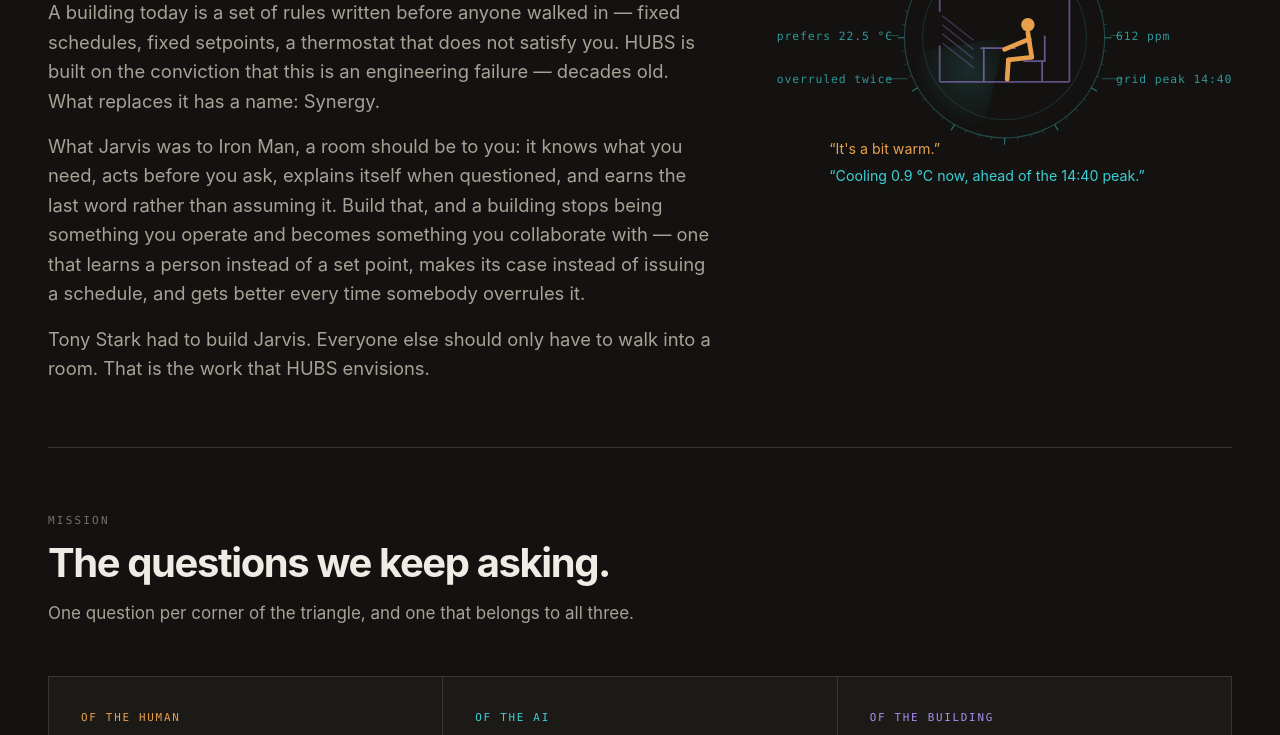
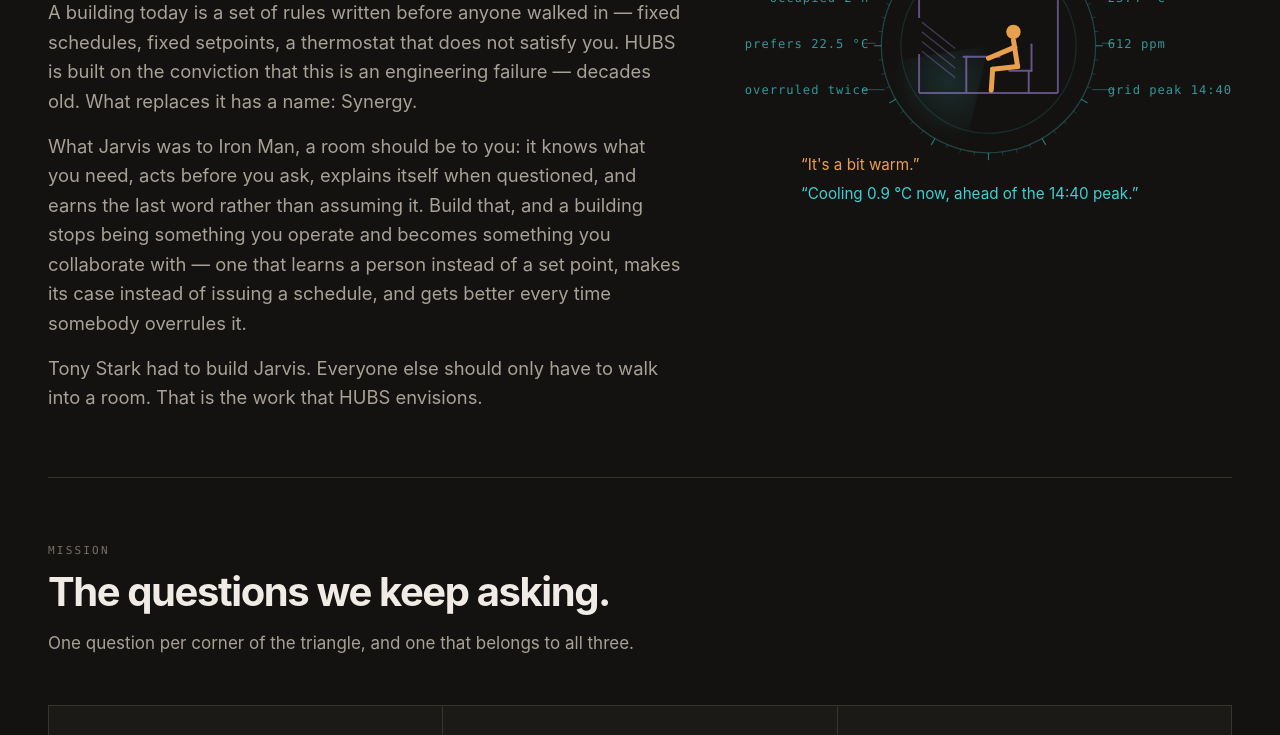
Before and after one commit to humanbuildingsynergy/humanbuildingsynergy.github.io, an Eleventy site: page src/about.njk in a window 1280 px wide. Shown: the part 473-1208 px from the top of the page. Built offline with nearby package versions, Linux system fonts and the light colour scheme; Eleventy itself is replaced by a stand-in of ours; files that its build step writes are made by us from their sources.

Commit message:
Let the vision figure shrink with the page, not instead of it
The text column was pinned to var(--measure) beside a 1fr figure. Fixed
tracks are satisfied first, so the prose held 664px all the way down while
the figure paid for every pixel: at 950px wide it was 664px of text next
to a 163px figure. 1.3fr reproduces the same 664/512 split at full width,
so nothing moves on a wide screen, and below that both give way together.
1050px goes from a 250px figure to 397px.

The stack breakpoint moves 900 -> 1000px so the prose stacks before it is
squeezed under about 48 characters. .visionFig's width cap was still
written at 900px, which left a 100px band where the figure stacked with no
cap at all and rendered 920px wide -- wider than it ever is on desktop.
Both are 1000px now.

```diff
--- a/src/css/main.css
+++ b/src/css/main.css
@@ -756,13 +756,19 @@ html { scroll-behavior: smooth; scroll-padding-top: 5rem; }
    changing the text's line length by a single character. */
 .visionGrid {
   display: grid;
-  grid-template-columns: minmax(0, var(--measure)) minmax(0, 1fr);
+  /* Proportional, not a fixed measure beside a 1fr. With the text column
+     pinned to --measure it surrendered nothing as the window narrowed and the
+     figure absorbed the whole loss -- 664px of prose beside a 163px figure at
+     950px wide. 1.3fr reproduces the same split at full width (664/512) and
+     then both give way together. .prose still caps itself at --measure. */
+  grid-template-columns: minmax(0, 1.3fr) minmax(0, 1fr);
   gap: clamp(2rem, 5vw, 4rem); align-items: start;
 }
-@media (max-width: 900px) { .visionGrid { grid-template-columns: 1fr; } }
+/* Stacked before the prose is squeezed under about 48 characters. */
+@media (max-width: 1000px) { .visionGrid { grid-template-columns: 1fr; } }
 
 .visionFig { margin: 0; }
-@media (max-width: 900px) { .visionFig { max-width: 28rem; } }
+@media (max-width: 1000px) { .visionFig { max-width: 28rem; } }
 .hudSvg { width: 100%; height: auto; display: block; }
 .hudRead {
   font-family: var(--mono); font-size: 10px; letter-spacing: .08em;
```
